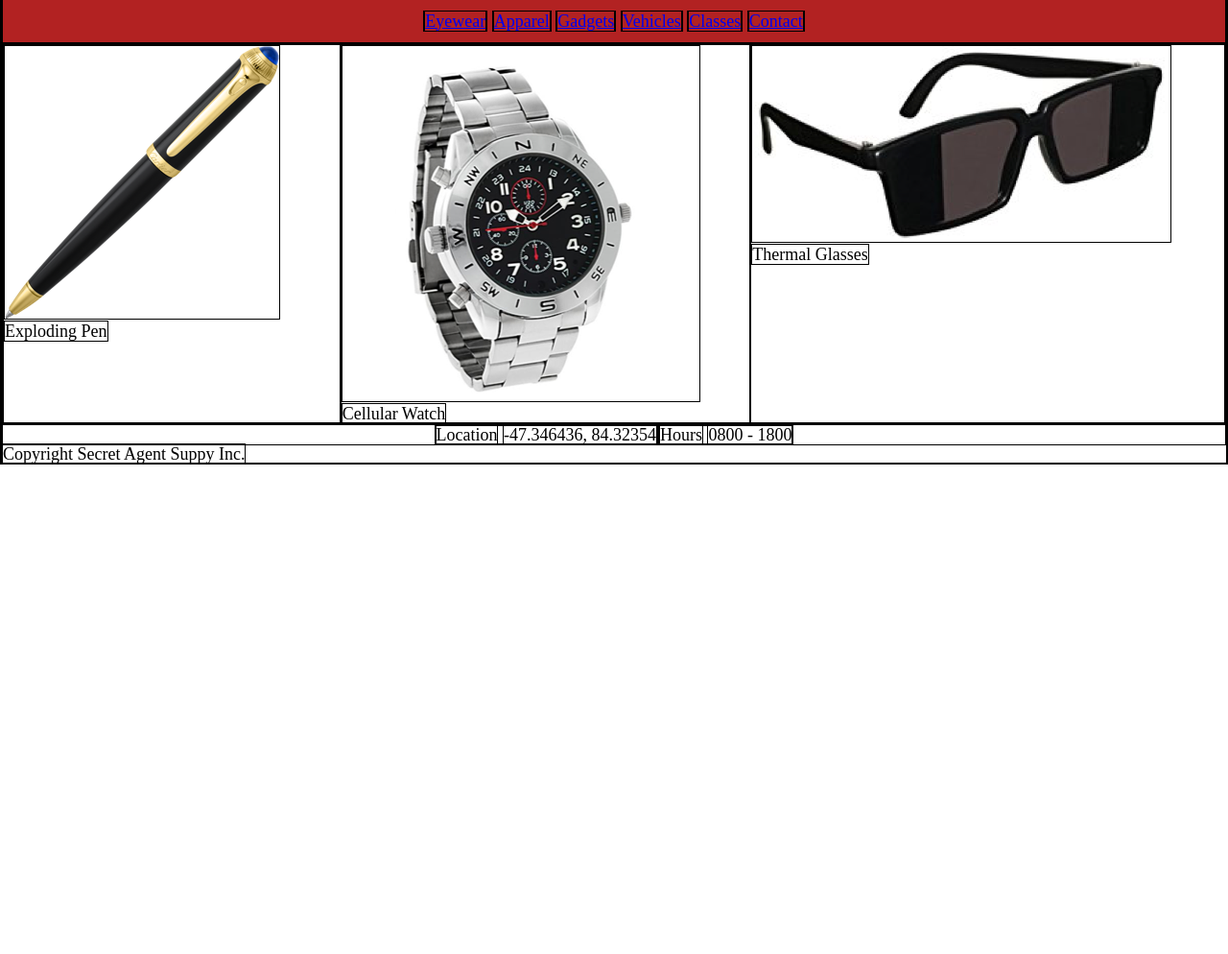
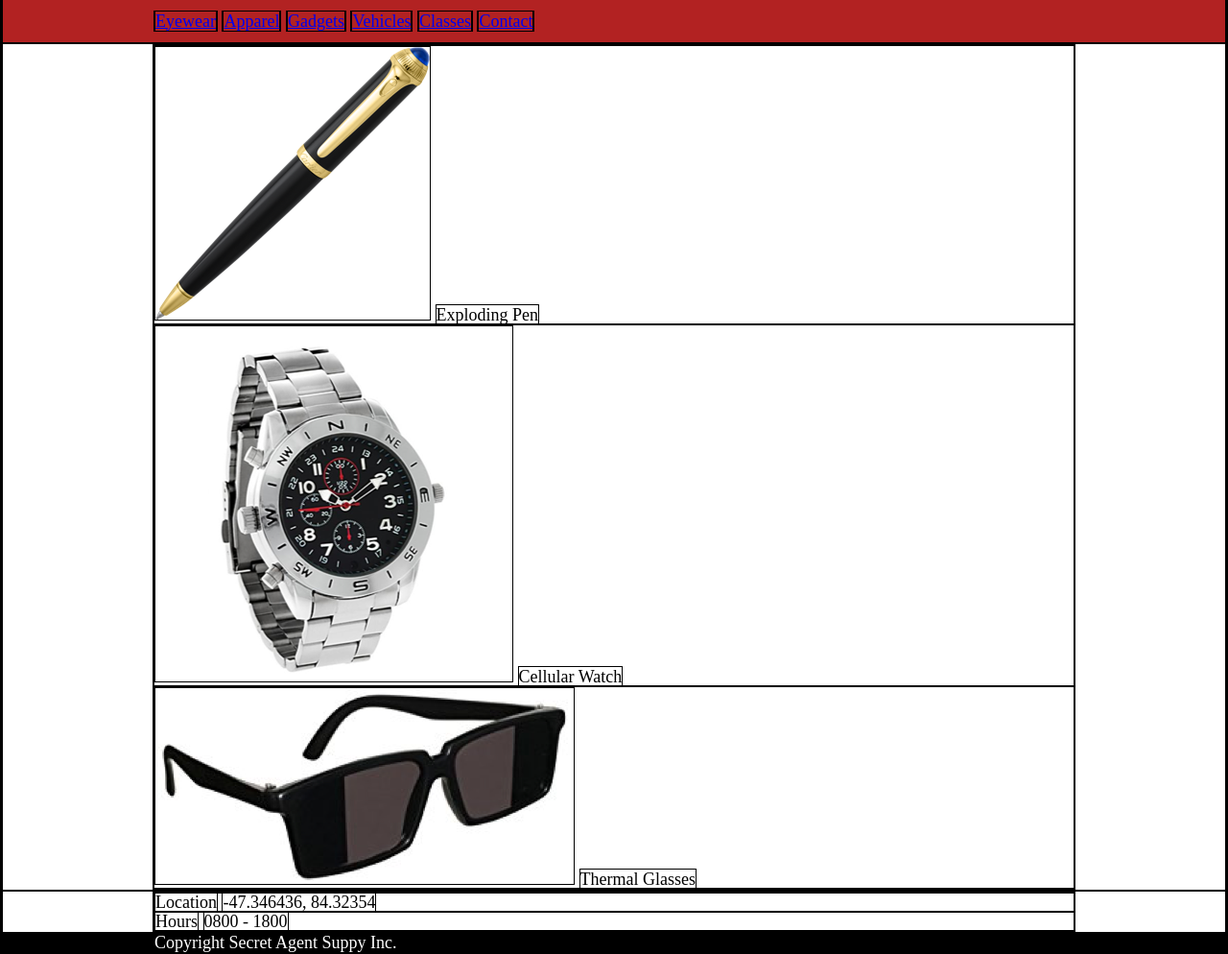
Before and after one commit to anule/secret-agent-supply, a plain HTML site: page index.html in a window 1280 px wide. Shown: the part 517-1511 px from the top of the page at 96% size. Before the commit the page ends 1001 px from the top, so only its background shows below. Drawn offline with Linux system fonts and the light colour scheme.

Commit message:
Correct html and establish foreground/background distinction.

```diff
--- a/index.html
+++ b/index.html
@@ -40,6 +40,7 @@
 
         <!-- Store Items -->
         <div id="store-items">
+          <div id="store-items-list">
             <div class="item">
               <img src="resources/img/pen.png" alt="black ink pen">
               <span>Exploding Pen</span>
@@ -53,9 +54,11 @@
               <span>Thermal Glasses</span>
             </div>
           </div>
+        </div>
 
         <!-- Contact Information -->
         <div id="contact">
+          <div id="contact-and-location">
             <div class="contact-info">
               <span class="info">Location</span>
               <span class="specs">-47.346436, 84.32354</span>
@@ -65,11 +68,14 @@
               <span class="specs">0800 - 1800</span>
             </div>
           </div>
+        </div>
       </main>
 
       <!-- Footer -->
       <footer>
+        <div id="copyright">
           <span>Copyright Secret Agent Suppy Inc.</span>
+        </div>
       </footer>
     </div>
   </body>
--- a/resources/css/style.css
+++ b/resources/css/style.css
@@ -7,7 +7,7 @@ html {
   font-size: 18px;
 }
 
-header, .banner, .nav, #store-items, #contact {
+header, .banner, .nav, #store-items, #contact, footer {
   display: flex;
   justify-content: center;
 }
@@ -19,6 +19,7 @@ header {
 
 #header {
   color: #ffffff;
+  width: 960px;
 }
 
 /* Banner */
@@ -28,8 +29,35 @@ header {
   background-size: cover;
 }
 
+#banner-text {
+  width: 960px;
+}
 /* Navigation */
 .nav {
   background-color: firebrick;
   padding: 0.75rem 0;
 }
+
+nav {
+  width: 960px;
+}
+
+/* Store Items */
+#store-items-list {
+  width: 960px;
+}
+
+/* Contact Information */
+#contact-and-location {
+  width: 960px;
+}
+
+/* Footer */
+footer {
+  background-color: #000000;
+}
+
+#copyright {
+  color: #ffffff;
+  width: 960px;
+}
```
Lines whose indentation alone changed are shown as unchanged.
